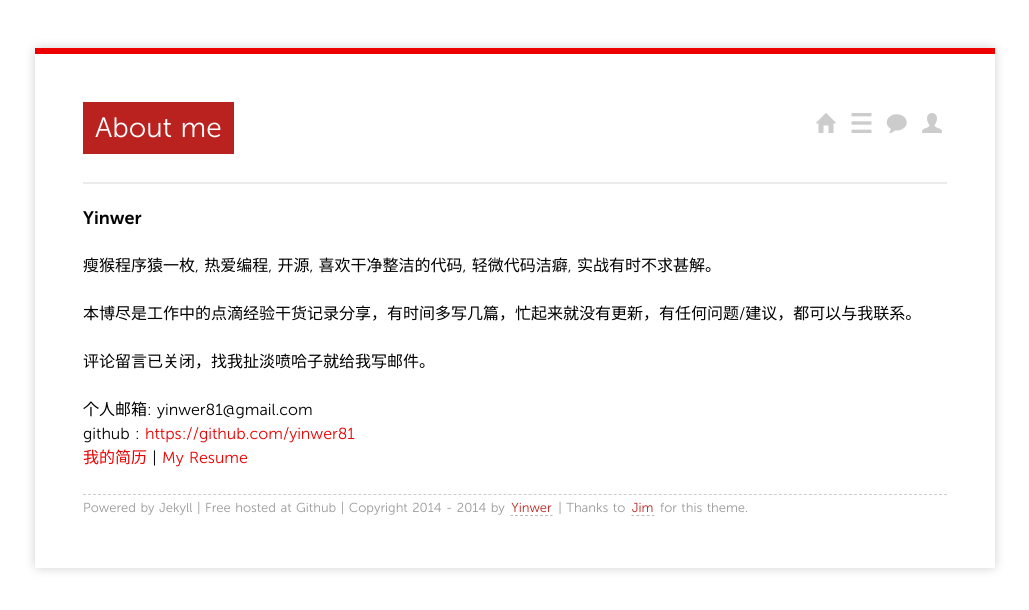
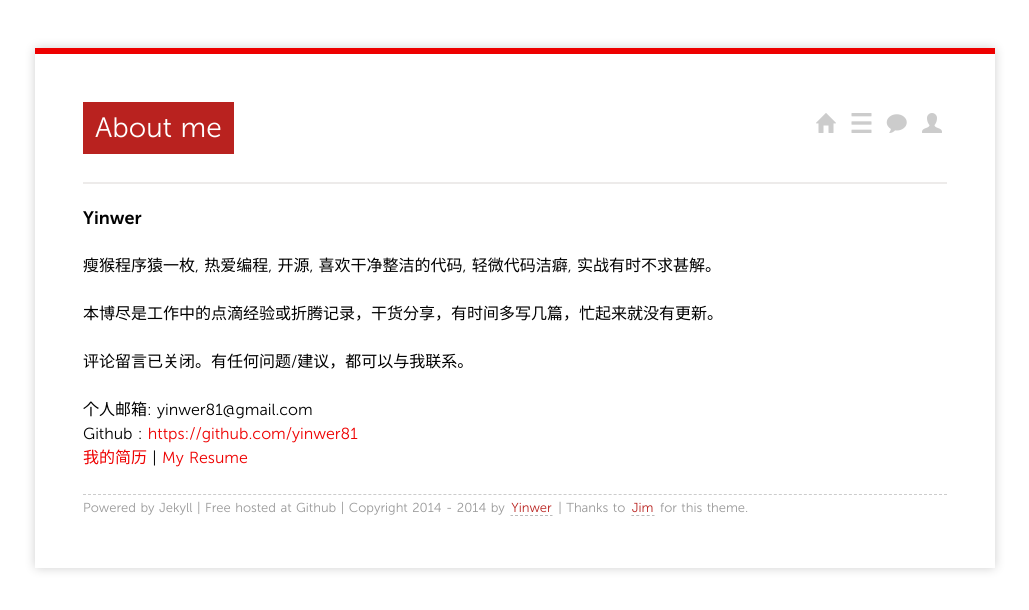
Before and after one commit to yinwer81/yinwer81.github.com, a Jekyll site: the page built from about/index.md, in a window 1280 px wide. Shown: the top 610 px of the page, without its empty margins (125-1154 px from the left). Built offline with Jekyll 4.4.1, drawn with Linux system fonts in a browser that asks for light colours; nearby versions of some CDN libraries; Markdown is read by kramdown in place of the engine named in the settings.

Commit message:
refresh about

```diff
--- a/about/index.md
+++ b/about/index.md
@@ -7,10 +7,10 @@ layout: page
 
 瘦猴程序猿一枚, 热爱编程, 开源, 喜欢干净整洁的代码, 轻微代码洁癖, 实战有时不求甚解。<br />
 
-本博尽是工作中的点滴经验干货记录分享，有时间多写几篇，忙起来就没有更新，有任何问题/建议，都可以与我联系。
+本博尽是工作中的点滴经验或折腾记录，干货分享，有时间多写几篇，忙起来就没有更新。
 
-评论留言已关闭，找我扯淡喷哈子就给我写邮件。
+评论留言已关闭。有任何问题/建议，都可以与我联系。
 
 个人邮箱: yinwer81@gmail.com<br />
-github : [https://github.com/yinwer81](https://github.com/yinwer81)<br />
+Github : [https://github.com/yinwer81](https://github.com/yinwer81)<br />
 [我的简历](/downloads/jianli_yinwer81.pdf) | [My Resume](/downloads/resume_yinwer81.pdf)
```
